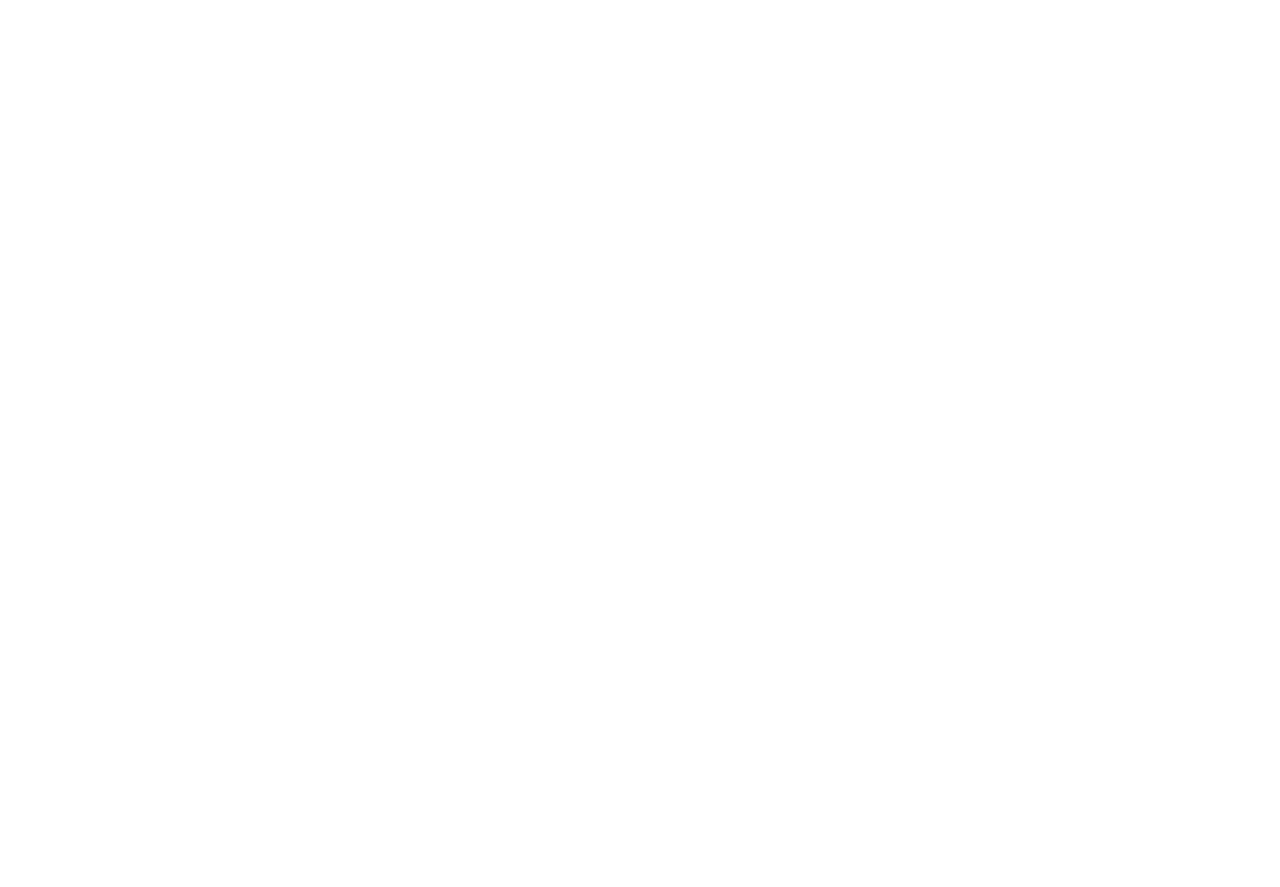
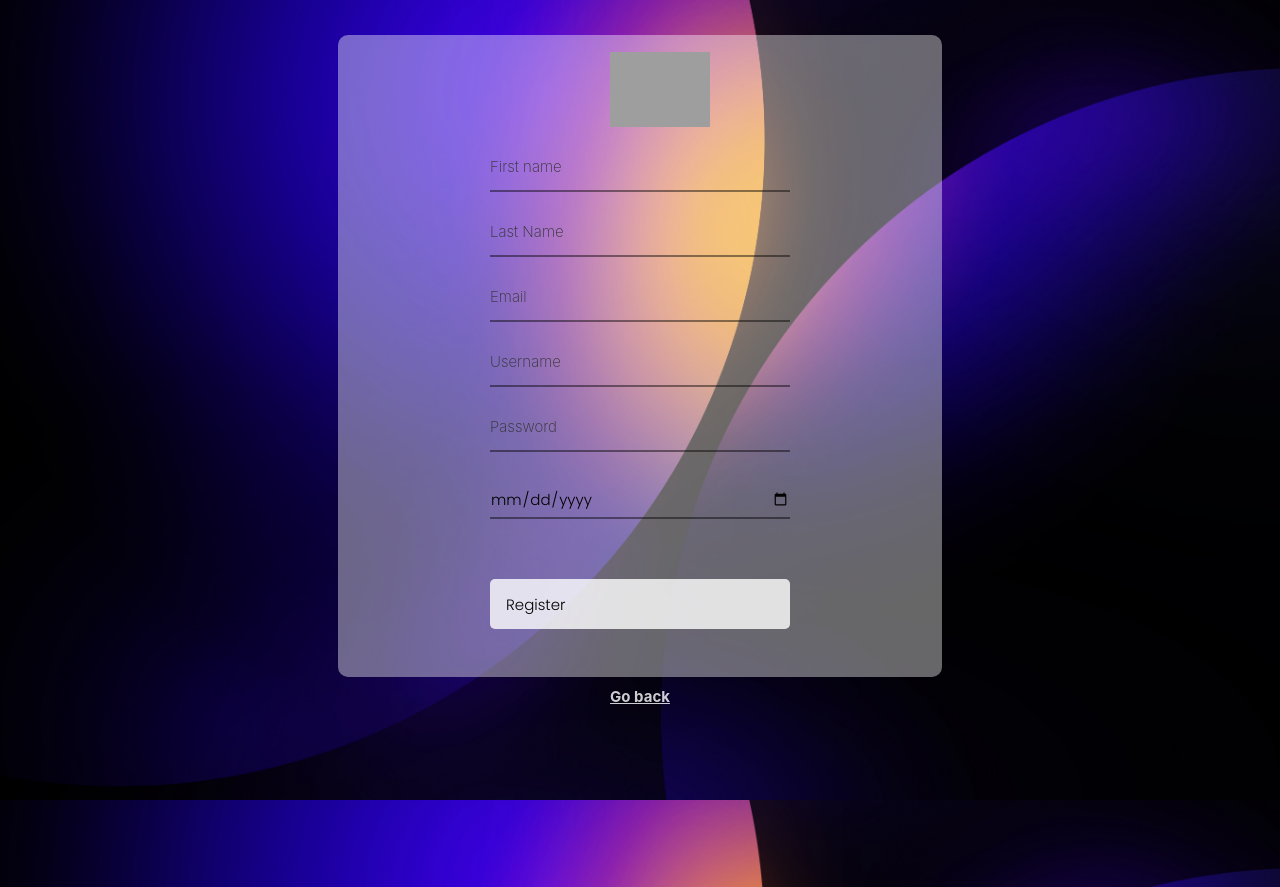
Before and after one commit to KubaBili001/X_copy, a React (Create React App) app in the folder client/: page /signup in a window 1280 px wide. Before the commit this address had no page. Before the commit the page ends 800 px from the top, so only its background shows below. Built offline with nearby package versions, Linux system fonts and the light colour scheme; grey boxes are pictures that could not be loaded; the HTML template or start-up script is replaced by a standard one.

Commit message:
feat: created Input and Register component

```diff
--- a/client/package.json
+++ b/client/package.json
@@ -15,6 +15,7 @@
     "react-dom": "^18.2.0",
     "react-router-dom": "^6.21.1",
     "react-scripts": "5.0.1",
+    "styled-components": "^6.1.8",
     "typescript": "^4.9.5",
     "web-vitals": "^2.1.4"
   },
@@ -41,5 +42,8 @@
       "last 1 firefox version",
       "last 1 safari version"
     ]
+  },
+  "devDependencies": {
+    "@types/js-cookie": "^3.0.6"
   }
 }
--- a/client/src/components/app/App.tsx
+++ b/client/src/components/app/App.tsx
@@ -1,6 +1,8 @@
 import React from 'react';
 import { BrowserRouter, Routes, Route } from "react-router-dom";
 import Login from '../signin/Login';
+import Register from '../signup/Register';
+import Main from '../main_page/Main'
 import './App.css';
 
 function App() {
@@ -9,6 +11,8 @@
       <BrowserRouter>
         <Routes>
             <Route path="/" element={<Login />} />
+            <Route path="/signup" element={<Register />} />
+            <Route path="/app" element={<Main />} />
         </Routes>
     </BrowserRouter>
     </div>
--- /dev/null
+++ b/client/src/components/input_field/Input.tsx
@@ -0,0 +1,11 @@
+import React from "react";
+
+export default function Input ( {value , setValue} : {value: string, setValue: Function}) {
+    return (
+        <div className="input_container">
+                <input type="text" id="login_input" name={value} value={value} onChange={e => setValue(e.target.value)} required/>
+                <label htmlFor="login_input" className="label">Username</label>
+                <div className="line"></div>
+            </div>
+    )
+}
--- /dev/null
+++ b/client/src/components/main_page/Main.tsx
@@ -0,0 +1,6 @@
+export default function Main() {
+    return (
+        <>
+        </>
+    )
+}
--- a/client/src/components/signin/Form.tsx
+++ b/client/src/components/signin/Form.tsx
@@ -1,9 +1,15 @@
 import React, { ReactElement, useState } from "react";
+import ApiResponse from '../../models/ApiResponse'
+import { useNavigate } from 'react-router-dom';
+import Input from "../input_field/Input";
 import './Form.css'
+import Cookies from 'js-cookie';
 
 export default function Form(): ReactElement{
     const [username, setUsername] = useState<string>('')
     const [password, setPassword] = useState<string>('')
+
+    const navigate = useNavigate();
 
     const validate = () => {
         const requestOptions = {
@@ -18,22 +24,34 @@
         };
         fetch('http://localhost:3001/signin', requestOptions)
             .then(response => response.json())
-            .then(data => alert(data.token))
+            .then(data => process(data))
+    }
+
+    const process = (data: ApiResponse) => {
+        if (!data.success)
+        {
+            alert(data.message)
+        }
+        else
+        {
+            const token: string = data.token;
+            Cookies.set('token', token, { expires: 1, secure: false });
+
+            navigate("/app")
+        }
     }
 
 
-    return(
+    return (
         <div className="elements">
-            <div className="input_container">
-                <input type="text" id="login_input" name="username" value={username} onChange={e => setUsername(e.target.value)} required/>
-                <label htmlFor="login_input" className="label">Username</label>
-                <div className="line"></div>
-            </div>
-            <div className="input_container">
-                <input type="password" id="password_input" name="password" value={password} onChange={e => setPassword(e.target.value)} required/>
-                <label htmlFor="password_input" className="label">Password</label>
-                <div className="line"></div>
-            </div>
+            <Input
+            value={username}
+            setValue={setUsername}
+            />
+            <Input
+            value={password}
+            setValue={setPassword}
+            />
             <button className="button" onClick={validate}>Login</button>
         </div>
     )
--- a/client/src/components/signin/Login.tsx
+++ b/client/src/components/signin/Login.tsx
@@ -1,8 +1,15 @@
 import React, { ReactElement } from "react";
+import { Link } from "react-router-dom";
+import styled from "styled-components";
 import Form from './Form'
 import './Login.css'
 
 export default function Login(): ReactElement {
+
+    const StyledLink = styled(Link)`
+    text-decoration: none;
+    `;
+
     return(
         <div className="container">
             <div className="content">
@@ -11,7 +18,7 @@
                     <Form />
                 </div>
                 <div className="link_box">
-                    <h1 className="register">Don't have an account? <span className="underline">Sign up</span></h1>
+                    <h1 className="register">Don't have an account? <span className="underline"> <Link to="/signup"> Sign up </Link></span></h1>
                     <h1 className="register underline">Can't log in?</h1>
                 </div>
             </div>
--- /dev/null
+++ b/client/src/components/signup/Form.tsx
@@ -0,0 +1,61 @@
+import React, { ReactElement, useState } from "react";
+
+export default function Register(): ReactElement {
+    const [name, setName] = useState<string>('')
+    const [lastName, setLastName] = useState<string>('')
+    const [email, setEmail] = useState<string>('')
+    const [username, setUsername] = useState<string>('')
+    const [password, setPassword] = useState<string>('')
+    const [date, setDate] = useState<string>()
+
+    const validate = () => {
+        const requestOptions = {
+            method: 'POST',
+            headers: {
+                'Content-Type': 'application/json',
+            },
+            body: JSON.stringify({
+                username: username,
+                password: password
+            })
+        };
+        fetch('http://localhost:3001/signin', requestOptions)
+            .then(response => response.json())
+            .then(data => console.log(data))
+    }
+
+    return (
+        <div className="elements">
+            <div className="input_container">
+                <input type="text" id="name_input" name="name" value={name} onChange={e => setName(e.target.value)} autoComplete="false" required />
+                <label htmlFor="name_input" className="label">First name</label>
+                <div className="line"></div>
+            </div>
+            <div className="input_container">
+                <input type="text" id="last_name_input" name="lastName" value={lastName} onChange={e => setLastName(e.target.value)} autoComplete="false" required />
+                <label htmlFor="last_name_input" className="label">Last Name</label>
+                <div className="line"></div>
+            </div>
+            <div className="input_container">
+                <input type="email" id="email_input" name="email" value={email} onChange={e => setEmail(e.target.value)} autoComplete="false" required />
+                <label htmlFor="email_input" className="label">Email</label>
+                <div className="line"></div>
+            </div>
+            <div className="input_container">
+                <input type="text" id="username_input" name="username" value={username} onChange={e => setUsername(e.target.value)} autoComplete="false" required />
+                <label htmlFor="username_input" className="label">Username</label>
+                <div className="line"></div>
+            </div>
+            <div className="input_container">
+                <input type="password" id="password_input" name="password" value={password} onChange={e => setPassword(e.target.value)} autoComplete="false" required />
+                <label htmlFor="password_input" className="label">Password</label>
+                <div className="line"></div>
+            </div>
+            <div className="input_container">
+                <input type="date" id="input" name="date" value={date} onChange={e => setDate(e.target.value)} autoComplete="false" required />
+                <div className="line"></div>
+            </div>
+            <button className="button" onClick={validate} >Register</button>
+        </div>
+    )
+}
--- /dev/null
+++ b/client/src/components/signup/Register.css
@@ -0,0 +1,147 @@
+@font-face {
+    font-family: 'POPPINS FONT';
+    font-style: normal;
+    font-weight: normal;
+    src: local('POPPINS FONT'), url('../../fonts/Poppins-Light.ttf') format('truetype');
+}
+
+html{
+    font-family: 'POPPINS FONT';
+    font-weight: 200;
+}
+
+body{
+    margin: 0;
+    background-image: url("../../images/bg.jpg");
+    background-size: cover;
+}
+
+.container{
+    height: 100vh;
+    display: flex;
+    justify-content: center;
+    align-items: center;
+    flex-direction: column;
+}
+
+.login_box{
+    display: flex;
+    justify-content: center;
+    align-items: center;
+    flex-direction: column;
+    margin-top: 15%;
+    height: 70%;
+    width: 35%;
+    min-height: 500px;
+    min-width: 600px;
+    border: 2px transparent solid;
+    border-radius: 10px;
+    background-color: rgba(255, 255, 255, 0.4);
+}
+
+.link_box{
+    text-align: center;
+    height: 200px;
+    width: 100%;
+}
+
+.underline{
+    text-decoration: underline;
+    cursor: pointer;
+}
+
+.input_container {
+    position: relative;
+    margin: 30px 0px 30px 0px;
+    width: 300px;
+  }
+
+  .input_container input {
+    font-family: 'POPPINS FONT';
+    font-size: 15px;
+    width: 100%;
+    border: none;
+    border-bottom: 2px solid rgba(0, 0, 0, 0.45);
+    padding: 5px 0;
+    background-color: transparent;
+    outline: none;
+  }
+
+  .input_container .label {
+    position: absolute;
+    top: 0;
+    left: 0;
+    color: #333;
+    transition: all 0.5s ease;
+    pointer-events: none;
+    font-size: 15px;
+  }
+
+  .input_container input:focus ~ .label,
+  .input_container input:valid ~ .label{
+    top: -20px;
+    font-size: 14px;
+    color: transparent;
+  }
+
+  .input_container .line {
+    position: absolute;
+    bottom: 0;
+    left: 0;
+    height: 2px;
+    width: 100%;
+    background-color: rgba(255, 255, 255, 0.8);
+    transform: scaleX(0);
+    transition: all 0.3s ease;
+  }
+
+  .input_container input:focus ~ .line,
+  .input_container input:valid ~ .line {
+    transform: scaleX(1);
+  }
+
+  .login_box .button{
+    align-items: center;
+    background-color: rgba(255, 255, 255, 0.8);
+    color: black;
+    cursor: pointer;
+    display: flex;
+    font-family: "POPPINS FONT";
+    border-radius: 5px;
+    outline: 0;
+    border: 0;
+    padding: 1rem;
+    margin: 60px 0px 30px 0px;
+    height: 50px;
+    width: 300px;
+    transition: all 0.3s ease;
+    font-size: 15px;
+    text-align: center;
+  }
+
+  .login_box .button:hover{
+   background-color: rgba(0, 0, 0, 0.7);
+   color: rgba(255, 255, 255, 0.8);
+  }
+
+  .elements{
+    position: relative;
+    top: 0px;
+    text-align: center;
+  }
+/*
+  .login_message{
+    margin-bottom: 60px;
+    font-size: 20px;
+  } */
+
+  .logo{
+    position: relative;
+    left: 20px;
+    width: 100px;
+  }
+
+  .register{
+    font-size: 15px;
+    color: rgba(255, 255, 255, 0.8)
+  }
--- /dev/null
+++ b/client/src/components/signup/Register.tsx
@@ -0,0 +1,19 @@
+import React, { ReactElement, useState } from "react";
+import Form from "../signup/Form";
+import './Register.css'
+
+export default function Register(): ReactElement {
+    return (
+        <div className="container">
+            <div className="content">
+                <div className="login_box">
+                    <img className="logo" src="logo.png" alt="background image" />
+                    <Form />
+                </div>
+                <div className="link_box">
+                    <h1 className="register underline">Go back</h1>
+                </div>
+            </div>
+        </div>
+    )
+}
--- /dev/null
+++ b/client/src/models/ApiResponse.ts
@@ -0,0 +1,3 @@
+export default class ApiResponse {
+    constructor(public token: string, public message: string, public success: boolean) {}
+}
```
Also changed, not shown: client/src/components/input_field/Input.css (added), 2 other files (tests, documents, lock files or other folders).
